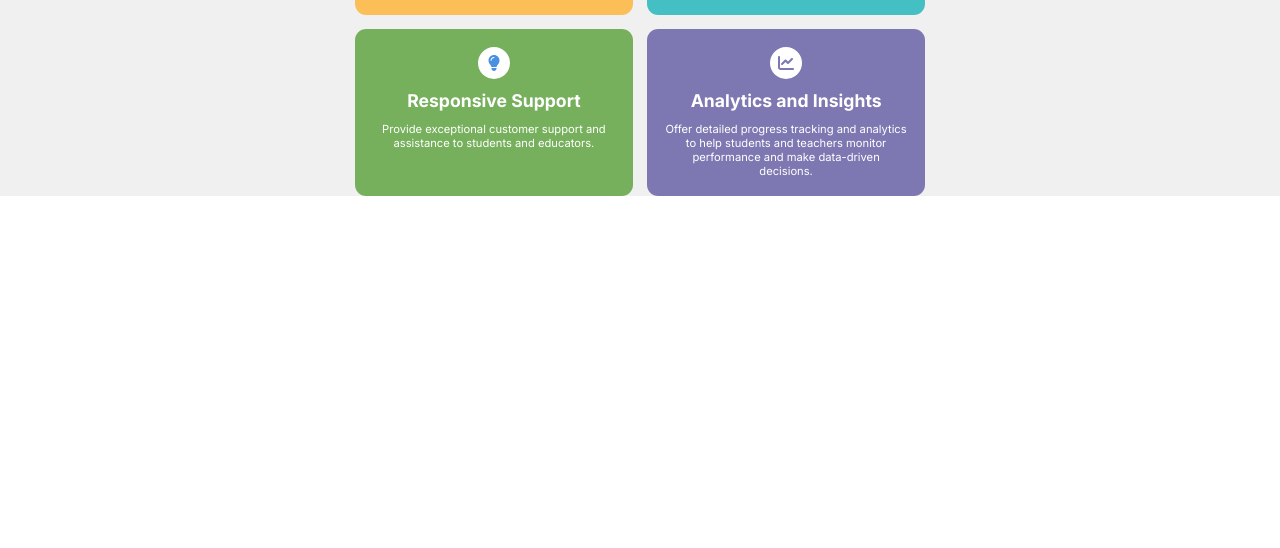
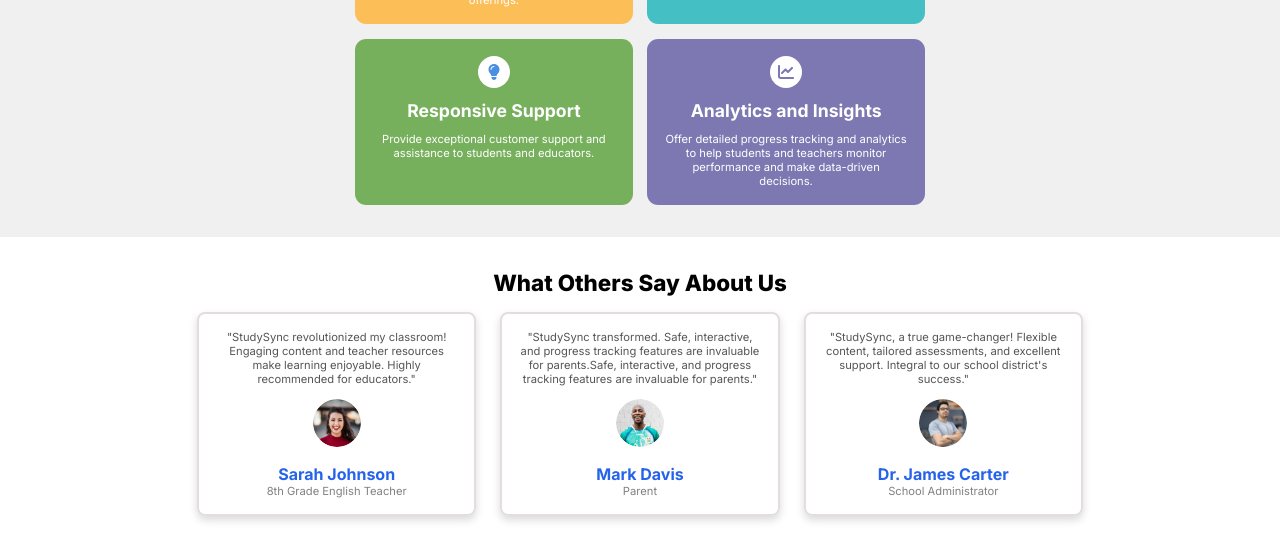
Before and after one commit to priya075/StudySync, a plain HTML site: page index.html in a window 1280 px wide. Shown: the part 1194-1742 px from the top of the page. Before the commit the page ends 1390 px from the top, so only its background shows below. Drawn offline with Linux system fonts and the light colour scheme.

Commit message:
testimonial-section-done

```diff
--- a/index.html
+++ b/index.html
@@ -172,5 +172,63 @@
             </div>
         </div>
     </div>
+    <div class="testimonial-container">
+        <div class="testimonial-content">
+            <h2 class="testimonial-title">What Others Say About Us</h2>
+            <div class="testimonials-grid">
+                <!-- testimonial 1 -->
+                <div class="testimonials">
+                    <div class="test-msg">
+                        "StudySync revolutionized my classroom! Engaging content and teacher resources make learning enjoyable. Highly recommended for educators."
+                    </div>
+                    <div class="test-img">
+                        <img src="/images/avatar1.png" class="t-img"/>
+                    </div>
+                    <div class="test-info">
+                        <h3 class="user-name">
+                            Sarah Johnson
+                        </h3>
+                        <p class="user-desig">
+                            8th Grade English Teacher
+                        </p>
+                    </div>
+                </div>
+                <!-- testimonial 2 -->
+                <div class="testimonials">
+                    <div class="test-msg">
+                        "StudySync transformed. Safe, interactive, and progress tracking features are invaluable for parents.Safe, interactive, and progress tracking features are invaluable for parents."
+                    </div>
+                    <div class="test-img">
+                        <img src="/images/avatar2.png" class="t-img"/>
+                    </div>
+                    <div class="test-info">
+                        <h3 class="user-name">
+                            Mark Davis
+                        </h3>
+                        <p class="user-desig">
+                            Parent
+                        </p>
+                    </div>
+                </div>
+                <!-- testimonial 3 -->
+                <div class="testimonials">
+                    <div class="test-msg">
+                        "StudySync, a true game-changer! Flexible content, tailored assessments, and excellent support. Integral to our school district's success."
+                    </div>
+                    <div class="test-img">
+                        <img src="/images/avatar3.png" class="t-img"/>
+                    </div>
+                    <div class="test-info">
+                        <h3 class="user-name">
+                            Dr. James Carter
+                        </h3>
+                        <p class="user-desig">
+                            School Administrator
+                        </p>
+                    </div>
+                </div>
+            </div>
+        </div>
+    </div>
 </body>
 </html>
--- a/style.css
+++ b/style.css
@@ -336,13 +336,12 @@ body{
 
 .advantages-container{
     background-color: var(--light-gray);
+    padding: 2rem;
 }
 
 .main-card-header{
     font-size: 1.5rem;
     font-weight: 850;
-    /* padding: 1rem; */
-    margin-top: 1.4rem;
     color: var(--text-color);
 }
 
@@ -441,3 +440,59 @@ body{
         margin: 0 1rem;
     }
 }
+
+.testimonial-content{
+    max-width: 950px;
+    margin: 0 auto;
+    padding: 2rem;
+    display: flex;
+    flex-direction: column;
+    gap: 1rem;
+}
+
+.testimonials-grid{
+    display: grid;
+    grid-template-columns: repeat(3,1fr);
+    gap: 1.5rem;
+}
+
+.testimonials{
+    display: flex;
+    flex-direction: column;
+    gap: 0.8rem;
+    border: 2px solid rgb(228, 221, 221);
+    border-radius: 0.5rem;
+    padding: 1rem;
+    transition: transform 0.3s ease;
+    box-shadow: 0 4px 8px rgba(0, 0, 0, 0.15);
+}
+
+.testimonials:hover{
+    transform: scale(1.05);
+}
+
+.testimonial-title{
+        font-size: 1.4rem;
+        font-weight: 800;
+}
+
+.t-img{
+    height: 3rem;
+    width: 3rem;
+    border-radius: 50%;
+}
+
+.test-msg{
+    font-size: 0.7rem;
+    color: #555;
+}
+
+.user-name{
+    font-size: 1rem;
+    color: var(--link-color);
+}
+
+.user-desig{
+    font-size: 0.7rem;
+    color: var(--gray);
+}
```
Also changed, not shown: images/avatar1.png (added), images/avatar2.png (added), images/avatar3.png (added).
